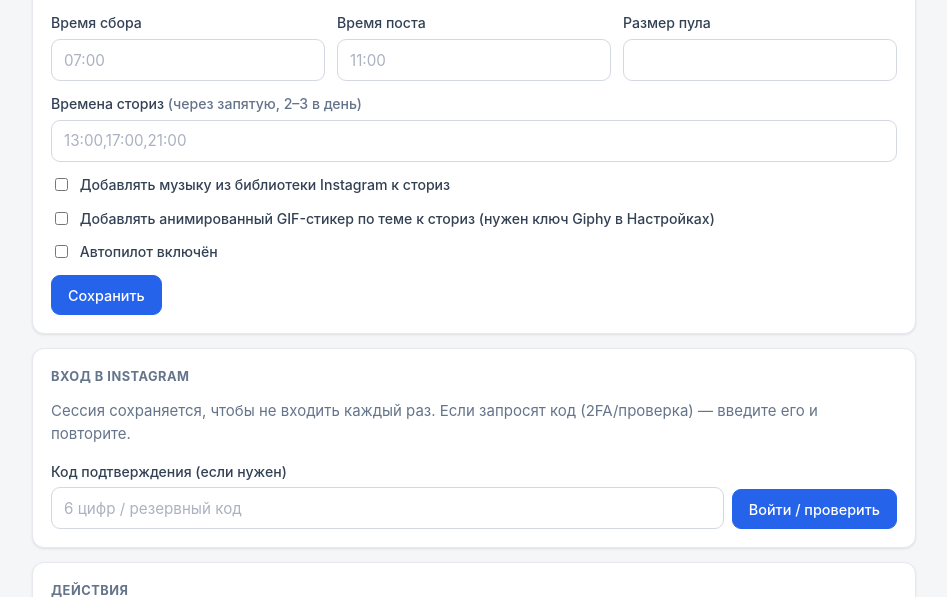
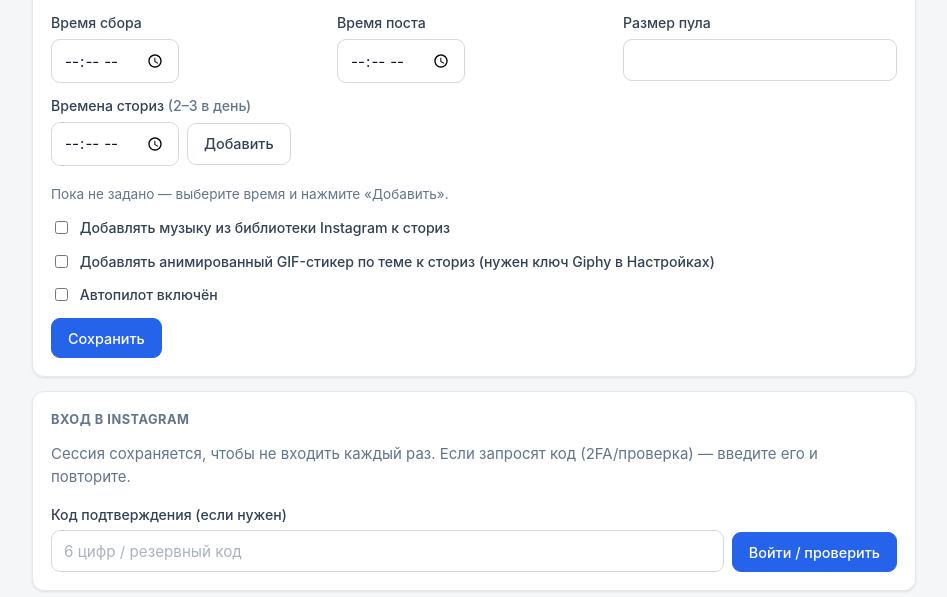
Before and after one commit to davnozdu/autopost, a FastAPI app: template app/web/templates/ig_account.html in a window 1280 px wide. Shown: the part 582-1179 px from the top of the page, without its empty margins (166-1113 px from the left). Run offline with FastAPI, Linux system fonts and the light colour scheme; the template is opened without the code that fills it, so the values that code supplies are empty.

Commit message:
Админка: единый ввод времени (пикер вместо текста) + виджет мультивремени
- Одиночные поля времени (collect_time/post_time IG/TG/X) → нативный type="time"
  вместо текстовых с плейсхолдером; единая компактная ширина для всех time-полей.
- Мультивремя (story_times, post_times) → виджет .timeset: выбрал время → плашка
  с ×; сабмитит скрытое поле с тем же форматом «через запятую» (бэкенд не меняется).
- Виджет и стили — в base.html (CSS + JS), переиспользуются во всех аккаунтах.

Co-Authored-By: Claude Opus 4.8 <noreply@anthropic.com>

```diff
--- a/app/web/templates/base.html
+++ b/app/web/templates/base.html
@@ -122,6 +122,28 @@
     /* чекбоксы выровнены с подписью */
     label > input[type=checkbox] { width: auto; min-height: 0; margin-right: 8px; vertical-align: -1px; accent-color: var(--accent); }
     input[type=checkbox] { accent-color: var(--accent); }
+    /* поля времени — единообразно компактные */
+    input[type=time] { width: auto; max-width: 170px; }
+
+    /* ---- Виджет набора времён (мультивремя через запятую) ---- */
+    .timeset { margin: 5px 0 2px; }
+    .timeset-row { display: flex; gap: 8px; align-items: center; flex-wrap: wrap; }
+    .timeset-row input[type=time] { margin: 0; }
+    .timeset-add { min-height: 42px; }
+    .timeset-chips { display: flex; flex-wrap: wrap; gap: 7px; margin-top: 10px; }
+    .chip {
+      display: inline-flex; align-items: center; gap: 4px;
+      padding: 5px 6px 5px 12px; border-radius: 999px;
+      background: var(--accent-soft); border: 1px solid #d6e4ff; color: var(--accent);
+      font-family: var(--f-mono); font-size: .84rem; font-weight: 600; line-height: 1;
+    }
+    .chip button {
+      all: unset; cursor: pointer; width: 19px; height: 19px; min-height: 0;
+      display: inline-flex; align-items: center; justify-content: center;
+      border-radius: 50%; color: var(--accent); font-size: 1rem; transition: background .12s;
+    }
+    .chip button:hover { background: rgba(37,99,235,.16); }
+    .timeset-empty { color: var(--muted); font-size: .85rem; margin-top: 8px; }
 
     /* ---- Кнопки ---- */
     button, .btn {
@@ -236,6 +258,55 @@
         if (on) a.classList.add('active');
       });
     })();
+
+    // Виджет набора времён: выбрал время → плашка. Сабмитит скрытое поле
+    // <name> со значениями через запятую (формат бэкенда не меняется).
+    (function () {
+      function init(el) {
+        var name = el.dataset.name;
+        var times = (el.dataset.value || '').split(',')
+          .map(function (s) { return s.trim(); }).filter(Boolean);
+        var hidden = document.createElement('input');
+        hidden.type = 'hidden'; hidden.name = name;
+        var row = document.createElement('div'); row.className = 'timeset-row';
+        var pick = document.createElement('input'); pick.type = 'time';
+        var add = document.createElement('button');
+        add.type = 'button'; add.className = 'timeset-add'; add.textContent = 'Добавить';
+        var chips = document.createElement('div'); chips.className = 'timeset-chips';
+        row.appendChild(pick); row.appendChild(add);
+        el.appendChild(hidden); el.appendChild(row); el.appendChild(chips);
+
+        function render() {
+          times = Array.from(new Set(times)).sort();
+          hidden.value = times.join(',');
+          chips.innerHTML = '';
+          if (!times.length) {
+            var em = document.createElement('div');
+            em.className = 'timeset-empty';
+            em.textContent = 'Пока не задано — выберите время и нажмите «Добавить».';
+            chips.appendChild(em); return;
+          }
+          times.forEach(function (t) {
+            var c = document.createElement('span'); c.className = 'chip'; c.textContent = t;
+            var b = document.createElement('button');
+            b.type = 'button'; b.setAttribute('aria-label', 'Удалить ' + t); b.innerHTML = '&times;';
+            b.onclick = function () { times = times.filter(function (x) { return x !== t; }); render(); };
+            c.appendChild(b); chips.appendChild(c);
+          });
+        }
+        function addTime() {
+          var v = pick.value;
+          if (v && times.indexOf(v) === -1) times.push(v);
+          pick.value = ''; render();
+        }
+        add.onclick = addTime;
+        pick.addEventListener('keydown', function (e) {
+          if (e.key === 'Enter') { e.preventDefault(); addTime(); }
+        });
+        render();
+      }
+      document.querySelectorAll('.timeset').forEach(init);
+    })();
   </script>
 </body>
 </html>
--- a/app/web/templates/ig_account.html
+++ b/app/web/templates/ig_account.html
@@ -34,19 +34,19 @@
     <div style="display:flex;gap:12px;flex-wrap:wrap">
       <div style="flex:1;min-width:120px">
         <label>Время сбора</label>
-        <input type="text" name="collect_time" value="{{ acc.collect_time }}" placeholder="07:00">
+        <input type="time" name="collect_time" value="{{ acc.collect_time }}">
       </div>
       <div style="flex:1;min-width:120px">
         <label>Время поста</label>
-        <input type="text" name="post_time" value="{{ acc.post_time }}" placeholder="11:00">
+        <input type="time" name="post_time" value="{{ acc.post_time }}">
       </div>
       <div style="flex:1;min-width:120px">
         <label>Размер пула</label>
         <input type="number" name="collect_limit" value="{{ acc.collect_limit }}" min="1">
       </div>
     </div>
-    <label>Времена сториз <span class="muted">(через запятую, 2–3 в день)</span></label>
-    <input type="text" name="story_times" value="{{ acc.story_times }}" placeholder="13:00,17:00,21:00">
+    <label>Времена сториз <span class="muted">(2–3 в день)</span></label>
+    <div class="timeset" data-name="story_times" data-value="{{ acc.story_times }}"></div>
 
     <label style="margin-top:12px"><input type="checkbox" name="story_music" {% if acc.story_music %}checked{% endif %}> Добавлять музыку из библиотеки Instagram к сториз</label>
     <label><input type="checkbox" name="story_gif" {% if acc.story_gif %}checked{% endif %}> Добавлять анимированный GIF-стикер по теме к сториз (нужен ключ Giphy в Настройках)</label>
--- a/app/web/templates/tg_account.html
+++ b/app/web/templates/tg_account.html
@@ -34,15 +34,15 @@
     <div style="display:flex;gap:12px;flex-wrap:wrap">
       <div style="flex:1;min-width:120px">
         <label>Время сбора</label>
-        <input type="text" name="collect_time" value="{{ acc.collect_time }}" placeholder="07:00">
+        <input type="time" name="collect_time" value="{{ acc.collect_time }}">
       </div>
       <div style="flex:1;min-width:120px">
         <label>Размер пула</label>
         <input type="number" name="collect_limit" value="{{ acc.collect_limit }}" min="1">
       </div>
     </div>
-    <label>Времена постов <span class="muted">(через запятую; игнорируются в режиме «каждый час»)</span></label>
-    <input type="text" name="post_times" value="{{ acc.post_times }}" placeholder="11:00,18:00">
+    <label>Времена постов <span class="muted">(игнорируются в режиме «каждый час»)</span></label>
+    <div class="timeset" data-name="post_times" data-value="{{ acc.post_times }}"></div>
     <div style="display:flex;gap:12px;flex-wrap:wrap;align-items:flex-end">
       <div style="min-width:160px">
         <label>Сдвиг времени ±мин <span class="muted">(случайно)</span></label>
--- a/app/web/templates/x_account.html
+++ b/app/web/templates/x_account.html
@@ -35,15 +35,15 @@
     <div style="display:flex;gap:12px;flex-wrap:wrap">
       <div style="flex:1;min-width:120px">
         <label>Время сбора</label>
-        <input type="text" name="collect_time" value="{{ acc.collect_time }}" placeholder="07:00">
+        <input type="time" name="collect_time" value="{{ acc.collect_time }}">
       </div>
       <div style="flex:1;min-width:120px">
         <label>Размер пула</label>
         <input type="number" name="collect_limit" value="{{ acc.collect_limit }}" min="1">
       </div>
     </div>
-    <label>Времена твитов <span class="muted">(через запятую; 2-й и далее слот публикуется через раз → 1–2/день)</span></label>
-    <input type="text" name="post_times" value="{{ acc.post_times }}" placeholder="11:00,18:00">
+    <label>Времена твитов <span class="muted">(2-й и далее слот публикуется через раз → 1–2/день)</span></label>
+    <div class="timeset" data-name="post_times" data-value="{{ acc.post_times }}"></div>
     <div style="display:flex;gap:12px;flex-wrap:wrap;align-items:flex-end">
       <div style="min-width:150px">
         <label>Сдвиг времени ±мин</label>
```
